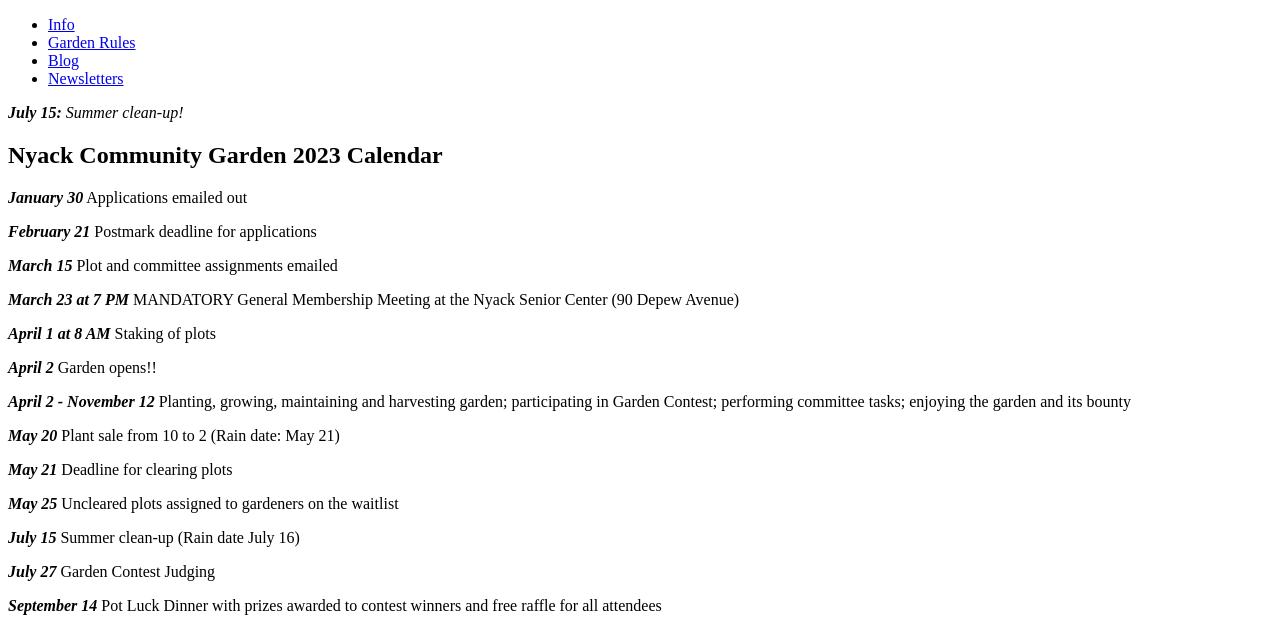
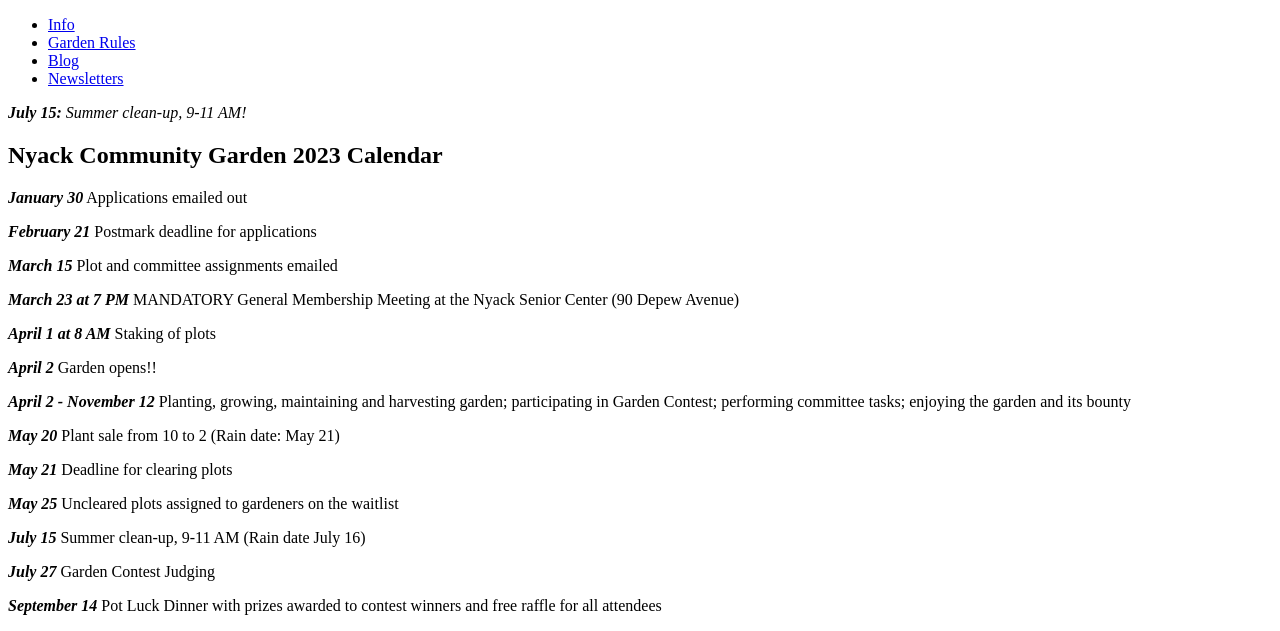
Before and after one commit to bosborne/nyackcommunitygarden, a Jekyll site: the page built from garden-dates/index.md, in a window 1280 px wide. Shown: the part 137-768 px from the top of the page. Built offline with Jekyll 4.4.1, drawn with Linux system fonts in a browser that asks for light colours; nearby versions of some CDN libraries; library files that are not in the unit come from our copies.

Commit message:
Add details on cleanup

```diff
--- a/_layouts/default.html
+++ b/_layouts/default.html
@@ -22,7 +22,7 @@
       <div class="bannerbox">
         <p>
           <i>
-            <b>July 15: </b>Summer clean-up!
+            <b>July 15: </b>Summer clean-up, 9-11 AM!
           </i>
         </p>
       </div>
--- a/garden-dates/index.md
+++ b/garden-dates/index.md
@@ -27,7 +27,7 @@ published: true
 
 ***May 25*** Uncleared plots assigned to gardeners on the waitlist
 
-***July 15*** Summer clean-up (Rain date July 16)
+***July 15*** Summer clean-up, 9-11 AM (Rain date July 16)
 
 ***July 27*** Garden Contest Judging
 
```
